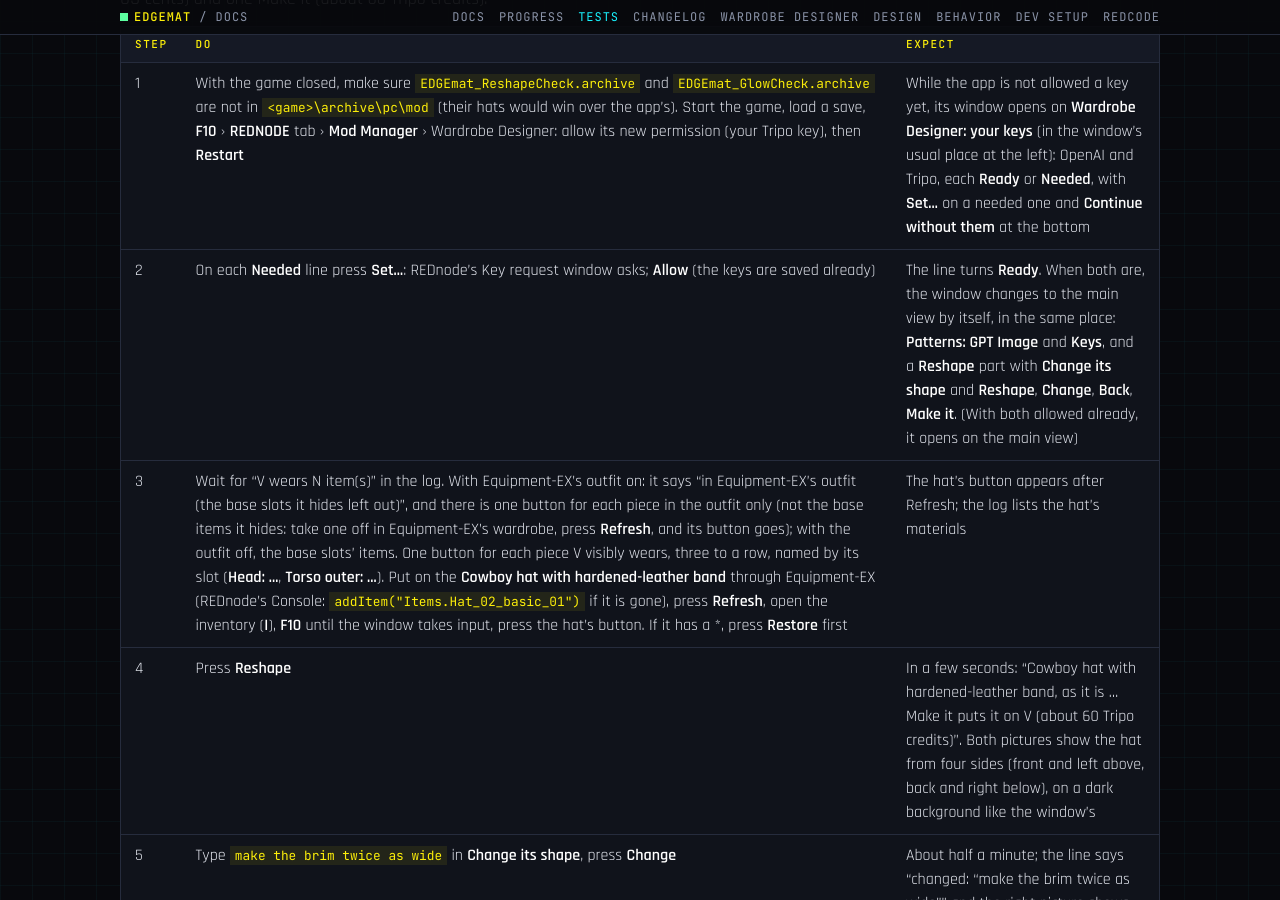
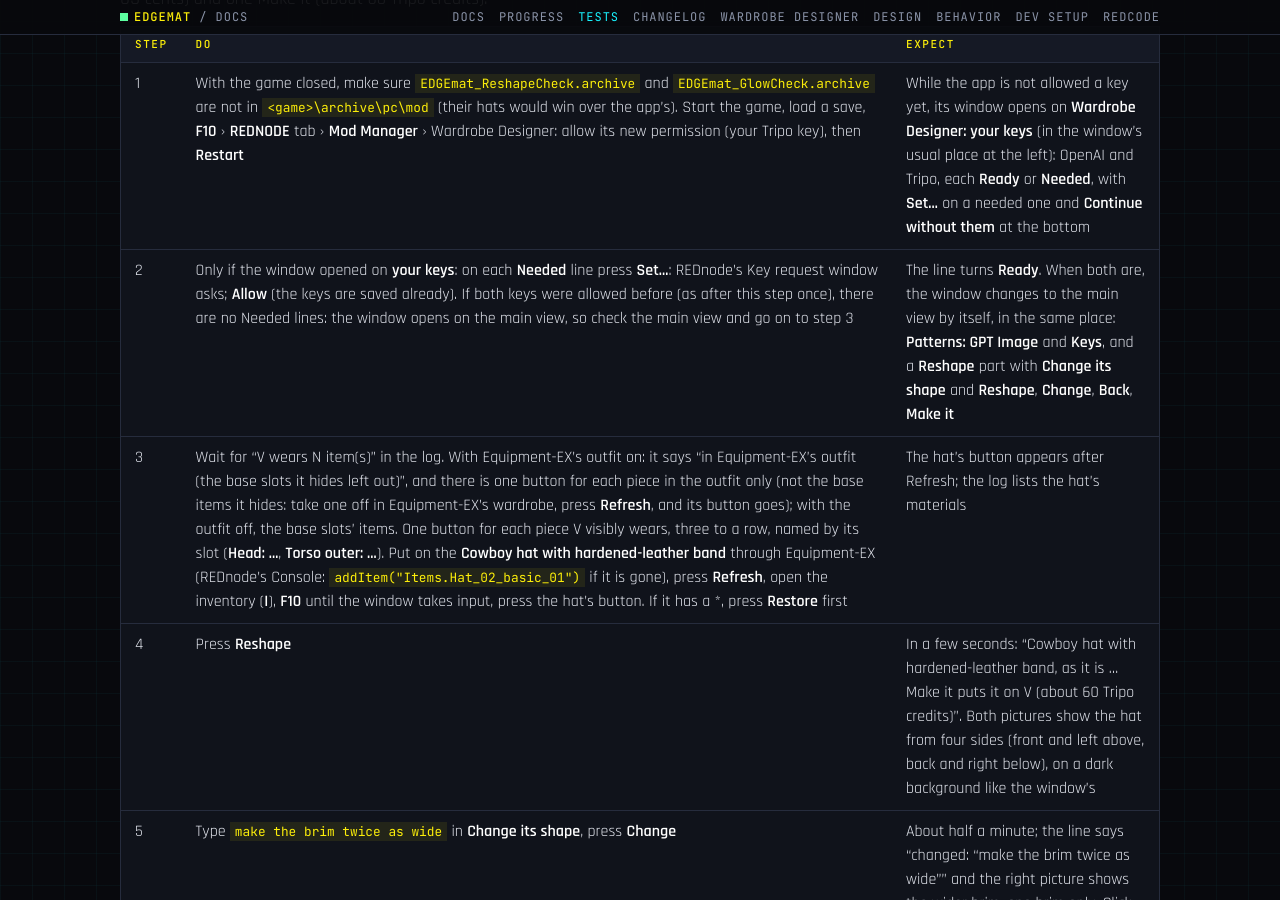
Before and after one commit to Edgemodders/EDGEmat, a Jekyll site: the page built from docs/testing.md, in a window 1280 px wide and 900 px high, scrolled down 48267 px. Built offline with Jekyll 4.4.1, drawn with Linux system fonts in a browser that asks for light colours; our own code applies the rules of GitHub Pages for plain Markdown files.

Commit message:
Testing: Reshape and keys step 2 says first that it applies only while a key is missing
Co-Authored-By: Claude Opus 5.5 <noreply@anthropic.com>

```diff
--- a/docs/testing.md
+++ b/docs/testing.md
@@ -635,7 +635,7 @@ Added 2026-11-02: W3's first version in the app, with the keys (owner: the missi
 | Step | Do | Expect |
 |---|---|---|
 | 1 | With the game closed, make sure `EDGEmat_ReshapeCheck.archive` and `EDGEmat_GlowCheck.archive` are not in `<game>\archive\pc\mod` (their hats would win over the app's). Start the game, load a save, **F10** › **REDNODE** tab › **Mod Manager** › Wardrobe Designer: allow its new permission (your Tripo key), then **Restart** | While the app is not allowed a key yet, its window opens on **Wardrobe Designer: your keys** (in the window's usual place at the left): OpenAI and Tripo, each **Ready** or **Needed**, with **Set...** on a needed one and **Continue without them** at the bottom |
-| 2 | On each **Needed** line press **Set...**: REDnode's Key request window asks; **Allow** (the keys are saved already) | The line turns **Ready**. When both are, the window changes to the main view by itself, in the same place: **Patterns: GPT Image** and **Keys**, and a **Reshape** part with **Change its shape** and **Reshape**, **Change**, **Back**, **Make it**. (With both allowed already, it opens on the main view) |
+| 2 | Only if the window opened on **your keys**: on each **Needed** line press **Set...**: REDnode's Key request window asks; **Allow** (the keys are saved already). If both keys were allowed before (as after this step once), there are no Needed lines: the window opens on the main view, so check the main view and go on to step 3 | The line turns **Ready**. When both are, the window changes to the main view by itself, in the same place: **Patterns: GPT Image** and **Keys**, and a **Reshape** part with **Change its shape** and **Reshape**, **Change**, **Back**, **Make it** |
 | 3 | Wait for "V wears N item(s)" in the log. With Equipment-EX's outfit on: it says "in Equipment-EX's outfit (the base slots it hides left out)", and there is one button for each piece in the outfit only (not the base items it hides: take one off in Equipment-EX's wardrobe, press **Refresh**, and its button goes); with the outfit off, the base slots' items. One button for each piece V visibly wears, three to a row, named by its slot (**Head: ...**, **Torso outer: ...**). Put on the **Cowboy hat with hardened-leather band** through Equipment-EX (REDnode's Console: `addItem("Items.Hat_02_basic_01")` if it is gone), press **Refresh**, open the inventory (**I**), **F10** until the window takes input, press the hat's button. If it has a \*, press **Restore** first | The hat's button appears after Refresh; the log lists the hat's materials |
 | 4 | Press **Reshape** | In a few seconds: "Cowboy hat with hardened-leather band, as it is ... Make it puts it on V (about 60 Tripo credits)". Both pictures show the hat from four sides (front and left above, back and right below), on a dark background like the window's |
 | 5 | Type `make the brim twice as wide` in **Change its shape**, press **Change** | About half a minute; the line says "changed: "make the brim twice as wide"" and the right picture shows the wider brim, one brim only. Click it: a larger window opens with it; **Close** |
```
